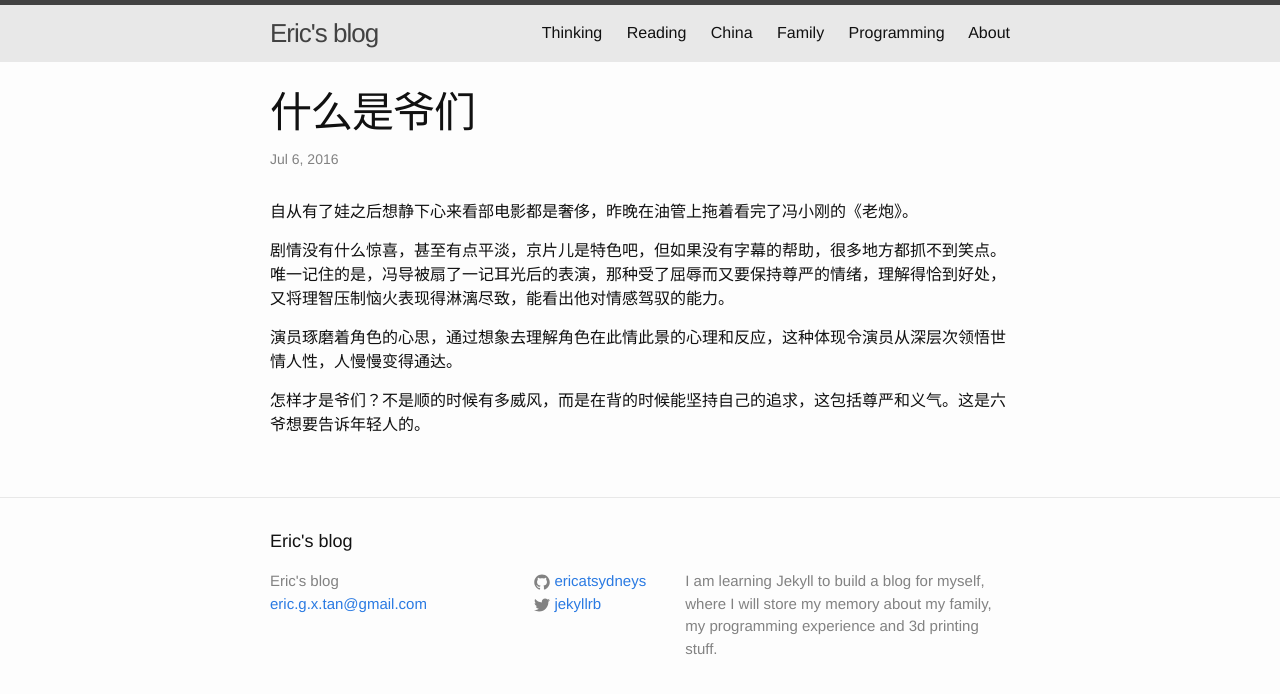
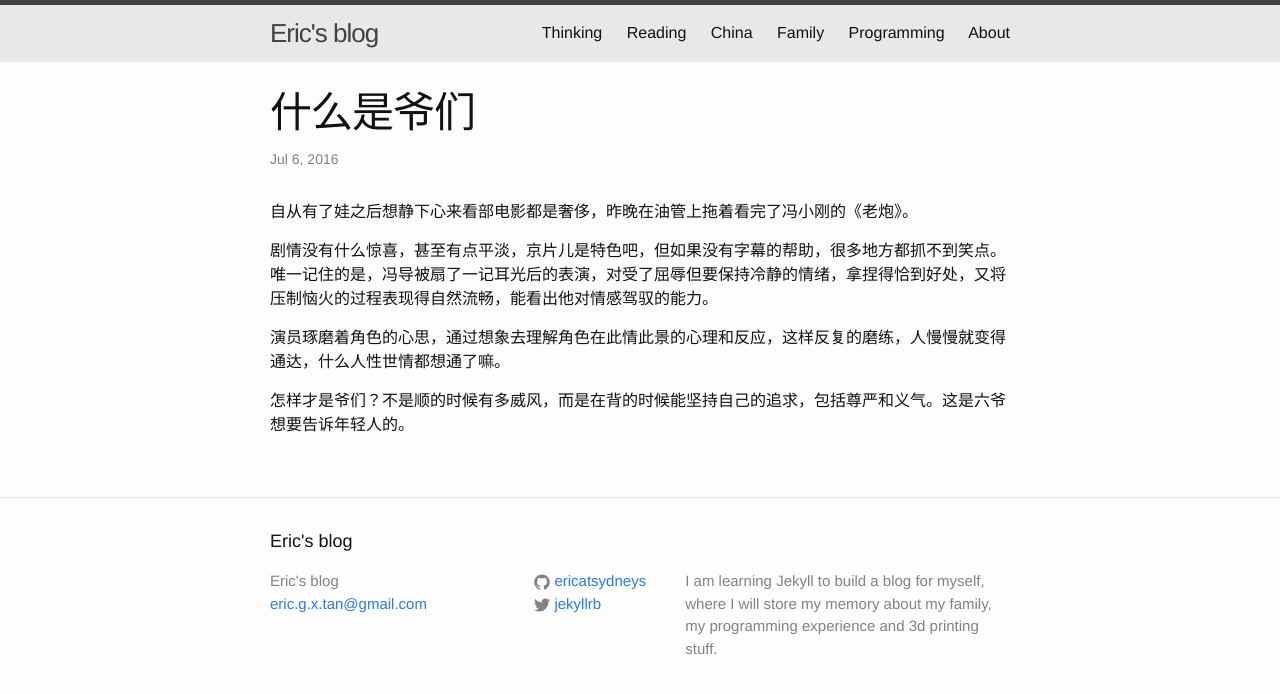
Before and after one commit to ericatsydney/ericatsydney.github.io, a Jekyll site: the page built from _posts/2016-07-07-mr-6.markdown, in a window 1280 px wide. Shown: the top 694 px of the page. Built offline with Jekyll 4.4.1, drawn with Linux system fonts in a browser that asks for light colours.

Commit message:
Updated ‘mr six'.

```diff
--- a/_posts/2016-07-07-mr-6.markdown
+++ b/_posts/2016-07-07-mr-6.markdown
@@ -7,8 +7,8 @@ categories: Reading
 
 自从有了娃之后想静下心来看部电影都是奢侈，昨晚在油管上拖着看完了冯小刚的《老炮》。
 
-剧情没有什么惊喜，甚至有点平淡，京片儿是特色吧，但如果没有字幕的帮助，很多地方都抓不到笑点。唯一记住的是，冯导被扇了一记耳光后的表演，那种受了屈辱而又要保持尊严的情绪，理解得恰到好处，又将理智压制恼火表现得淋漓尽致，能看出他对情感驾驭的能力。
+剧情没有什么惊喜，甚至有点平淡，京片儿是特色吧，但如果没有字幕的帮助，很多地方都抓不到笑点。唯一记住的是，冯导被扇了一记耳光后的表演，对受了屈辱但要保持冷静的情绪，拿捏得恰到好处，又将压制恼火的过程表现得自然流畅，能看出他对情感驾驭的能力。
 
-演员琢磨着角色的心思，通过想象去理解角色在此情此景的心理和反应，这种体现令演员从深层次领悟世情人性，人慢慢变得通达。
+演员琢磨着角色的心思，通过想象去理解角色在此情此景的心理和反应，这样反复的磨练，人慢慢就变得通达，什么人性世情都想通了嘛。
 
-怎样才是爷们？不是顺的时候有多威风，而是在背的时候能坚持自己的追求，这包括尊严和义气。这是六爷想要告诉年轻人的。
+怎样才是爷们？不是顺的时候有多威风，而是在背的时候能坚持自己的追求，包括尊严和义气。这是六爷想要告诉年轻人的。
```
